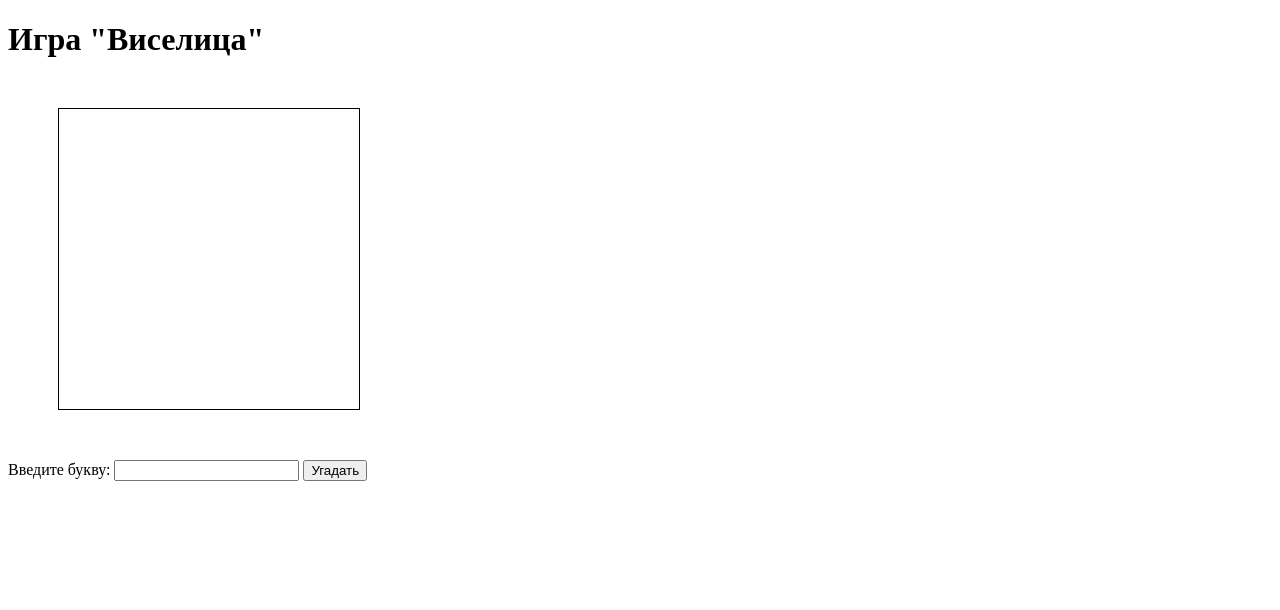
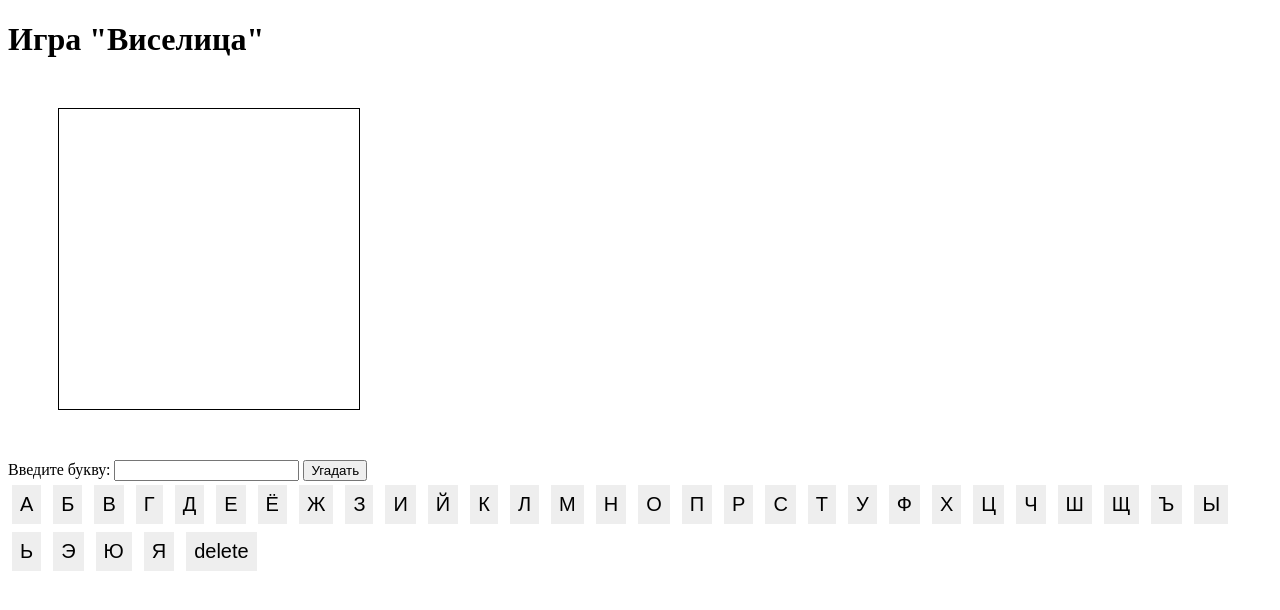
Before and after one commit to W7R7R7U7S/VISELICA, a plain HTML site: page die.html in a window 1280 px wide. Drawn offline with Linux system fonts and the light colour scheme.

Commit message:
keyboard

```diff
--- a/die.html
+++ b/die.html
@@ -3,7 +3,16 @@
   <head>
     <title>Игра "Виселица"</title>
     <style>
-      /* стили для отображения виселицы */
+      /* стили для отображения виселицы и клавиатуры */
+      button {
+        display: inline-block;
+        padding: 8px;
+        margin: 4px;
+        font-size: 20px;
+        border: none;
+        background-color: #eee;
+        cursor: pointer;
+      }
       #hangman {
         width: 300px;
         height: 300px;
@@ -115,6 +124,7 @@
       <div id="left-leg"></div>
       <div id="right-leg"></div>
     </div>
+    <div id="keyboard">
       <p id="secretWord"></p>
       <p id="guesses"></p>
       <p id="result"></p>
@@ -124,7 +134,61 @@
         <input type="text" id="guess" name="guess">
         <input type="button" value="Угадать" onclick="guessLetter()">
       </form>
+      <!-- Создаем кнопки для букв русского алфавита -->
+      <button>А</button>
+      <button>Б</button>
+      <button>В</button>
+      <button>Г</button>
+      <button>Д</button>
+      <button>Е</button>
+      <button>Ё</button>
+      <button>Ж</button>
+      <button>З</button>
+      <button>И</button>
+      <button>Й</button>
+      <button>К</button>
+      <button>Л</button>
+      <button>М</button>
+      <button>Н</button>
+      <button>О</button>
+      <button>П</button>
+      <button>Р</button>
+      <button>С</button>
+      <button>Т</button>
+      <button>У</button>
+      <button>Ф</button>
+      <button>Х</button>
+      <button>Ц</button>
+      <button>Ч</button>
+      <button>Ш</button>
+      <button>Щ</button>
+      <button>Ъ</button>
+      <button>Ы</button>
+      <button>Ь</button>
+      <button>Э</button>
+      <button>Ю</button>
+      <button>Я</button>
+
+      <!-- Создаем кнопку delete -->
+      <button id="delete-button">delete</button>
+    </div>
     <script>
+      // Получаем ссылки на все кнопки
+      const buttons = document.querySelectorAll('button');
+      // Добавляем обработчик событий на каждую кнопку
+      buttons.forEach((button) => {
+        button.addEventListener('click', () => {
+          // Если нажата кнопка delete, удаляем последний символ из поля ввода
+          if (button.id === 'delete-button') {
+            input.value = input.value.slice(0, -1);
+          } else {
+            // Иначе добавляем текст кнопки в поле ввода
+            input.value += button.textContent;
+          }
+          // Делаем кнопку активной
+          button.classList.add('active');
+        });
+      });
       // список слов для угадывания
       const words = ['яблоко', 'апельсин', 'ананас', 'манго', 'банан'];
       // выбираем случайное слово из списка
@@ -154,7 +218,7 @@
       const guess = document.getElementById('guess').value.toLowerCase();
       // проверяем, что введена только одна буква
       if (guess.length !== 1) {
-        alert('Пожалуйста, введите только одну букву.');
+        alert('Пожалуйста, введите только одну букguessву.');
         return;
       }
       // проверяем, что введенный символ является буквой
```
Lines whose indentation alone changed are shown as unchanged.
